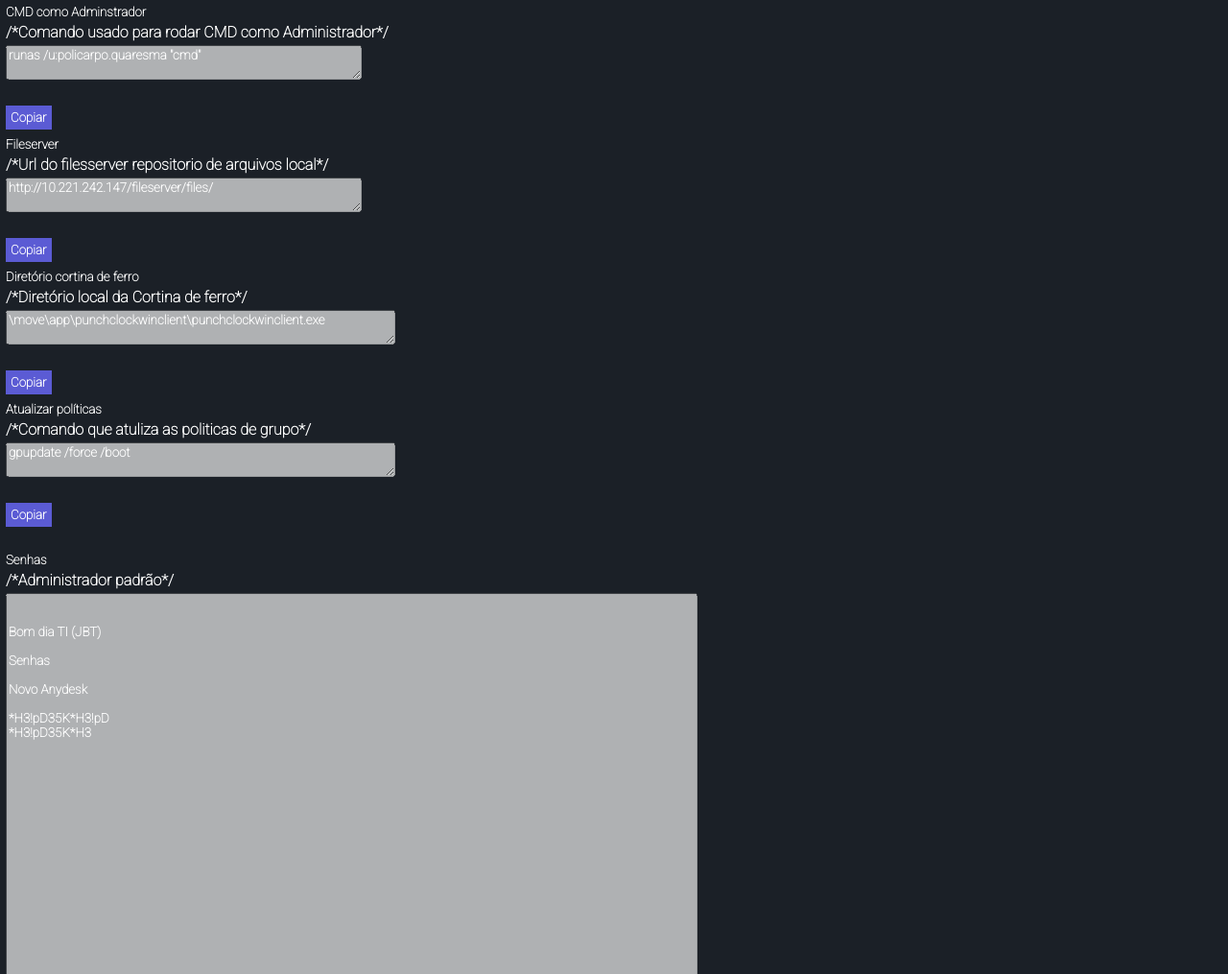
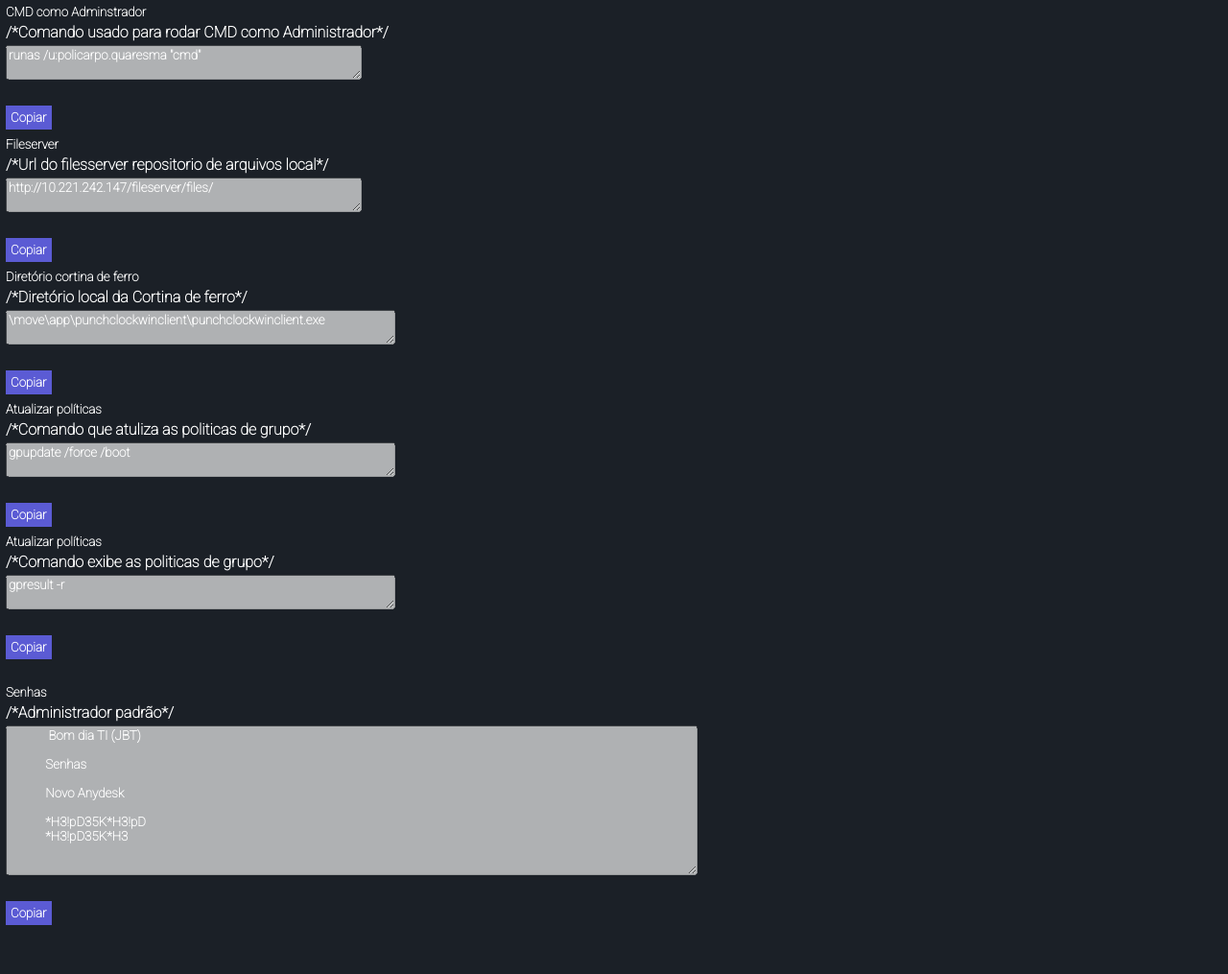
Before and after one commit to JoseCassioSantos/IronTippig-v2, a plain HTML site: page pages/tips.html in a window 1280 px wide. Shown: the part 85-1100 px from the top of the page at 96% size. After the commit the page ends 1074 px from the top, so only its background shows below. Drawn offline with Linux system fonts and the light colour scheme.

Commit message:
new comando

```diff
--- a/pages/tips.html
+++ b/pages/tips.html
@@ -68,29 +68,37 @@
             <button class="btn" onclick="tip4()" >Copiar</button>
         </div>
     </div>
+</div>
+<div id="tips">
+    <h5>Atualizar políticas</h5>
+    <pre>/*Comando exibe as politicas de grupo*/</pre>
+    <div>
+    <textarea id="tip5" cols="55" disabled>gpresult -r</textarea>
+    </div>
+    <br>
+    <div>
+        <button class="btn" onclick="tip5()" >Copiar</button>
+    </div>
+</div>
     <br>
     <div id="tips">
         <h5>Senhas</h5>
         <pre>/*Administrador padrão*/</pre>
         <div>
-        <textarea id="tip5" cols="100" rows="55" disabled>
+        <textarea id="tip6" cols="100" rows="10" disabled>
+             Bom dia TI (JBT)
 
+            Senhas
 
-Bom dia TI (JBT)
+            Novo Anydesk
 
-Senhas
-
-Novo Anydesk
-
-*H3!pD35K*H3!pD
-*H3!pD35K*H3
-
-
+            *H3!pD35K*H3!pD
+            *H3!pD35K*H3
         </textarea>
         </div>
         <br>
         <div>
-            <button class="btn" onclick="tip4()" >Copiar</button>
+            <button class="btn" onclick="tip6()" >Copiar</button>
         </div>
     </div>
 </body>
--- a/script/tips.js
+++ b/script/tips.js
@@ -58,7 +58,7 @@ function tip1() {
 
   }
 
-  function tip4() {
+  function tip5() {
 
     let copyText = document.getElementById("tip5");
 
@@ -72,3 +72,18 @@ function tip1() {
     window.alert("Copiado")
 
   }
+
+  function tip6() {
+
+    let copyText = document.getElementById("tip6");
+
+
+    copyText.select();
+    copyText.setSelectionRange(0, 99999);
+
+
+    navigator.clipboard.writeText(copyText.value);
+
+    window.alert("Copiado")
+
+  }
```
